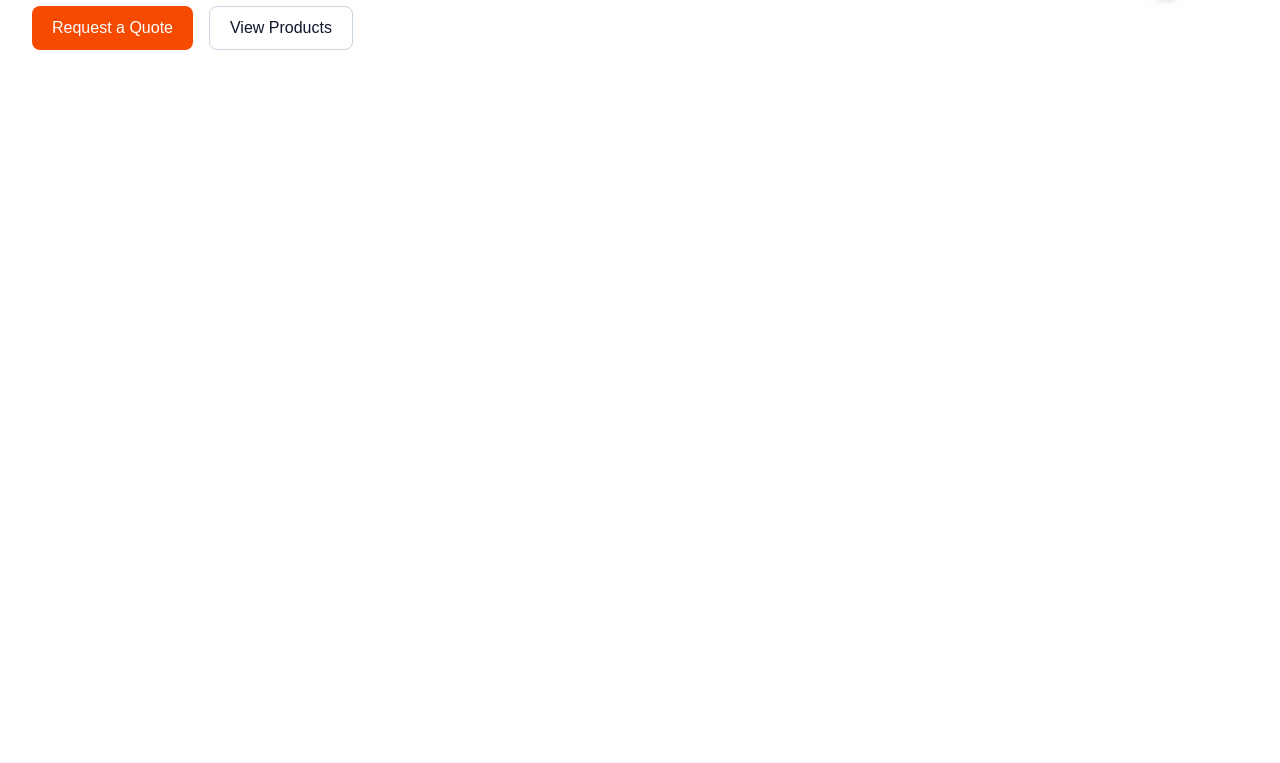
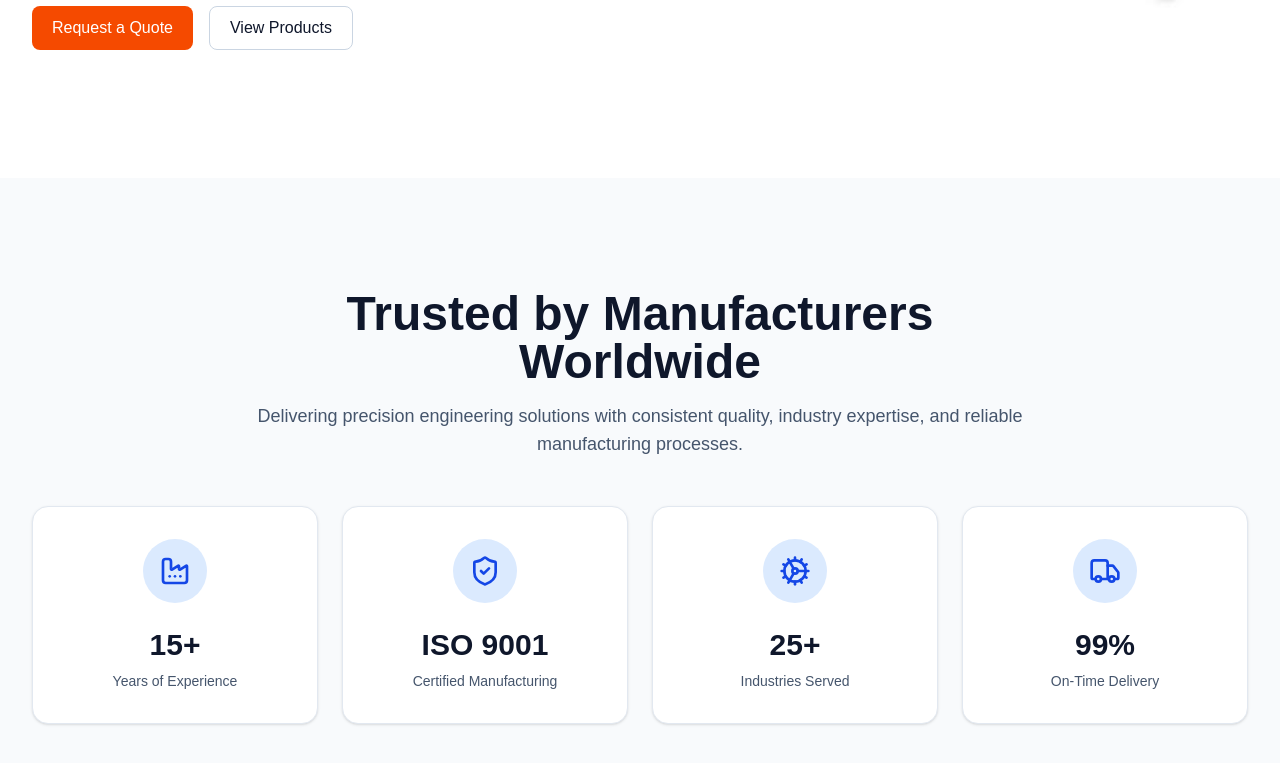
Before and after one commit to ansari-DigitalSolutions/apex-precision-engineering-website, a Next.js app: page / in a window 1280 px wide. Shown: the part 707-1470 px from the top of the page. Before the commit the page ends 885 px from the top, so only its background shows below. Built offline with nearby package versions, Linux system fonts and the light colour scheme.

Commit message:
feat(trust): add trust indicators section

```diff
--- a/app/page.tsx
+++ b/app/page.tsx
@@ -1,11 +1,15 @@
 import { Navbar } from "@/components/layout/navbar";
 import { Hero } from "@/components/sections/hero";
+import { TrustSection } from "@/components/sections/trust-section";
 
 export default function HomePage() {
   return (
     <>
       <Navbar />
-      <Hero />
+      <main>
+        <Hero />
+        <TrustSection />
+      </main>
     </>
   );
 }
--- a/components/sections/trust-section.tsx
+++ b/components/sections/trust-section.tsx
@@ -0,0 +1,62 @@
+import { Cog, Factory, ShieldCheck, Truck } from "lucide-react";
+
+import { Container } from "@/components/ui/container";
+import { Section } from "@/components/ui/section";
+import { trustIndicators } from "@/data/trust";
+
+const iconMap = {
+  factory: Factory,
+  shield: ShieldCheck,
+  cog: Cog,
+  truck: Truck,
+};
+
+export function TrustSection() {
+  return (
+    <Section className="bg-slate-50">
+      <Container>
+        <div className="space-y-12">
+          {/* Section Header */}
+          <div className="mx-auto max-w-3xl text-center">
+            <h2 className="text-3xl font-bold text-slate-900 lg:text-5xl">
+              Trusted by Manufacturers Worldwide
+            </h2>
+
+            <p className="mt-4 text-lg text-slate-600">
+              Delivering precision engineering solutions with consistent
+              quality, industry expertise, and reliable manufacturing processes.
+            </p>
+          </div>
+
+          {/* Trust Cards */}
+          <div className="grid gap-6 sm:grid-cols-2 lg:grid-cols-4">
+            {trustIndicators.map((item) => {
+              const Icon = iconMap[item.icon as keyof typeof iconMap];
+
+              return (
+                <div
+                  key={item.id}
+                  className="rounded-2xl border border-slate-200 bg-white p-8 text-center shadow-sm transition-all duration-300 hover:-translate-y-1 hover:shadow-lg"
+                >
+                  <div className="mb-6 flex justify-center">
+                    <div className="rounded-full bg-blue-100 p-4">
+                      <Icon className="h-8 w-8 text-blue-700" />
+                    </div>
+                  </div>
+
+                  <h3 className="text-3xl font-bold text-slate-900">
+                    {item.value}
+                  </h3>
+
+                  <p className="mt-2 text-sm font-medium text-slate-600">
+                    {item.title}
+                  </p>
+                </div>
+              );
+            })}
+          </div>
+        </div>
+      </Container>
+    </Section>
+  );
+}
```
